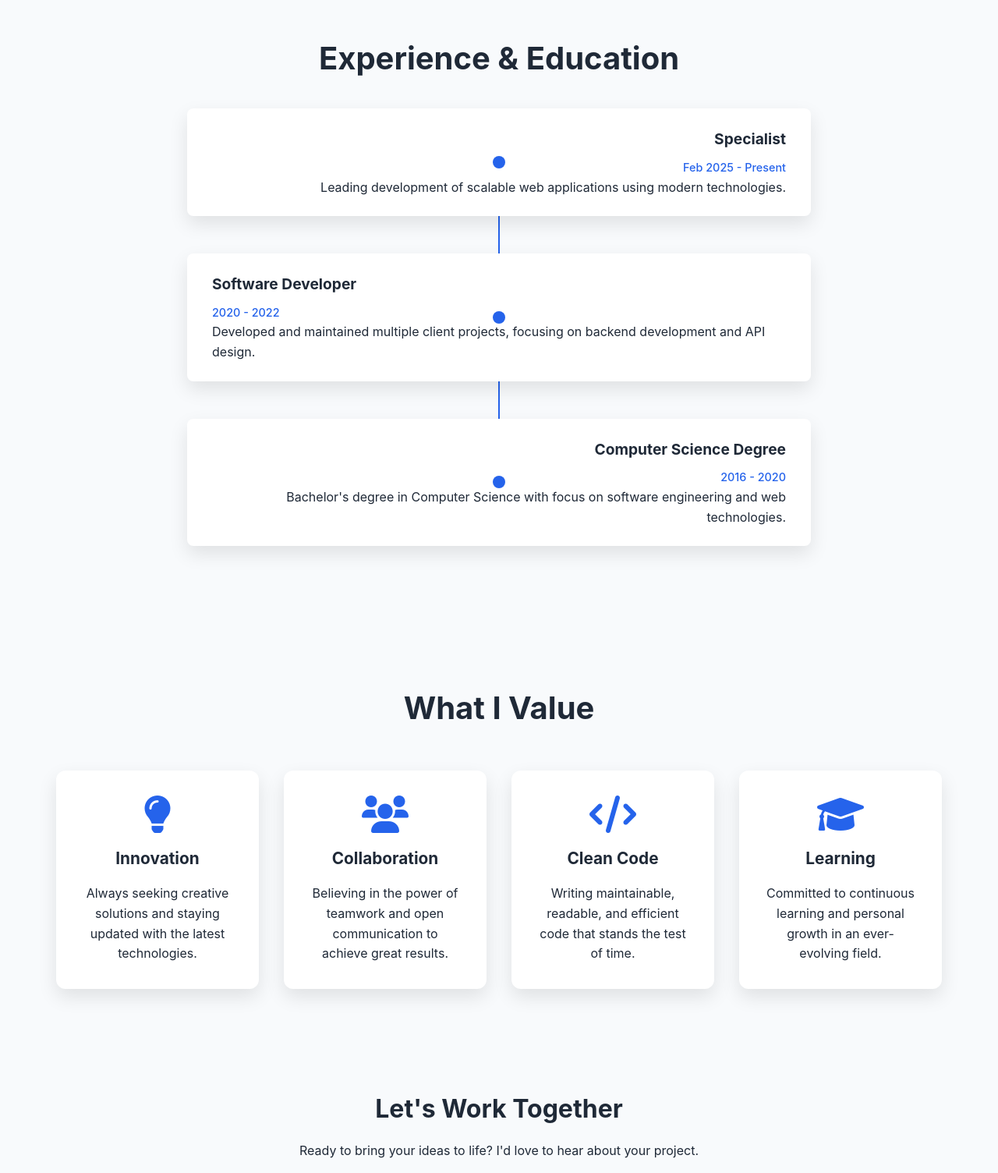
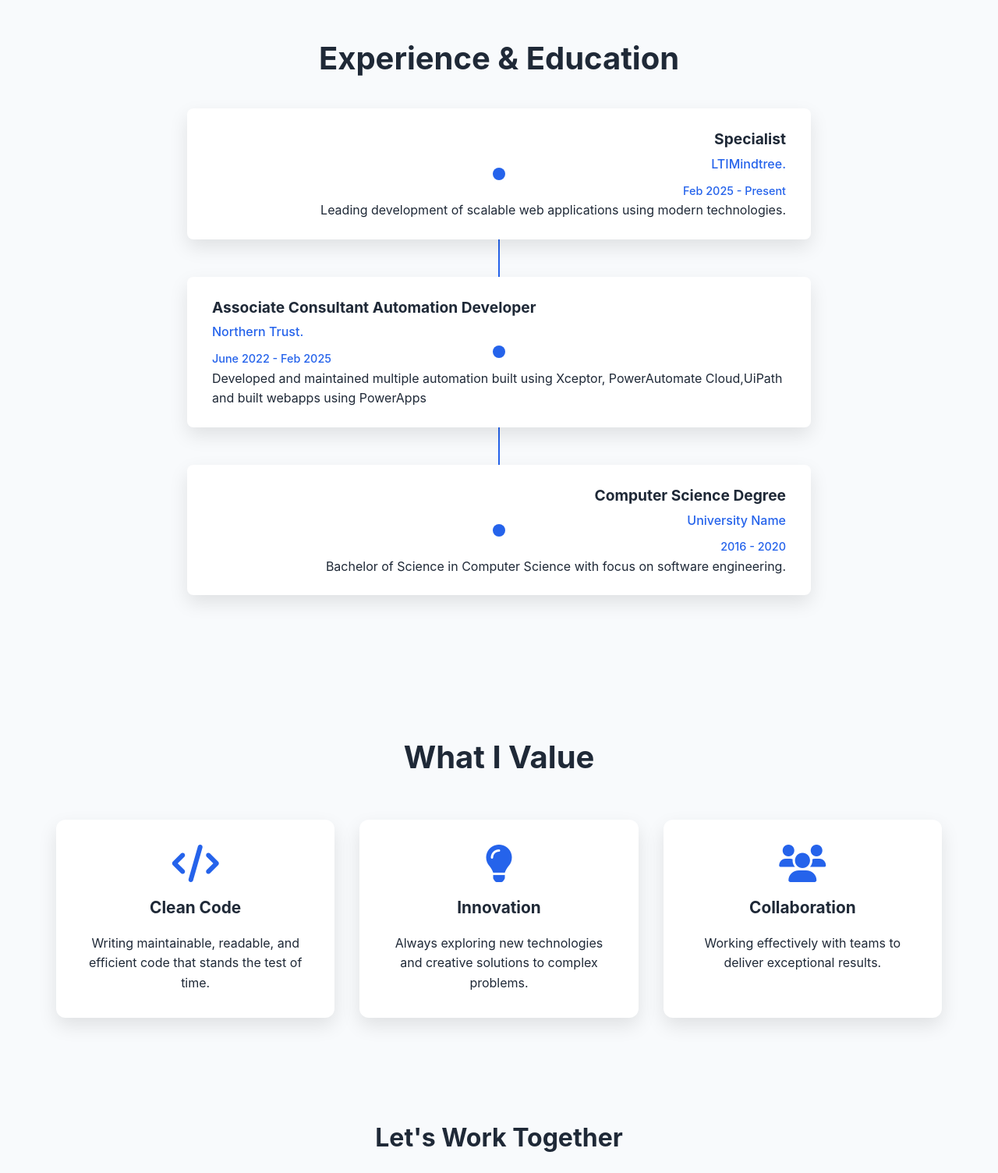
Before and after one commit to pritish27/flaskApp, a Flask app: page /about in a window 1280 px wide. Shown: the part 471-1975 px from the top of the page at 78% size. Run offline with Flask 3, Linux system fonts and the light colour scheme.

Commit message:
Assistant checkpoint: Made experience timeline and values dynamic
Assistant generated file changes:
- templates/about.html: Make experience timeline dynamic, Make values section dynamic, Add styling for company name

---

User prompt:

update about.html to dynamically display the experience values from the route. I have extracted and created the info.py file to store the dictionary values. I can update these values and it should dynamically extend the timeline on about.html tempalte

Replit-Commit-Author: Assistant
Replit-Commit-Session-Id: 005f07b1-f187-4e6b-9f6e-d2c73b856ba2

```diff
--- a/templates/about.html
+++ b/templates/about.html
@@ -33,30 +33,17 @@
     <div class="container">
         <h2 class="section-title">Experience & Education</h2>
         <div class="timeline">
+            {% for exp in experience %}
             <div class="timeline-item">
                 <div class="timeline-marker"></div>
                 <div class="timeline-content">
-                    <h3>{{experience[0].title}}</h3>
-                    <span class="timeline-period">{{experience[0].period}}</span>
-                    <p>{{experience[0].description}}</p>
+                    <h3>{{ exp.title }}</h3>
+                    <h4>{{ exp.company }}</h4>
+                    <span class="timeline-period">{{ exp.period }}</span>
+                    <p>{{ exp.description }}</p>
                 </div>
             </div>
-            <div class="timeline-item">
-                <div class="timeline-marker"></div>
-                <div class="timeline-content">
-                    <h3>Software Developer</h3>
-                    <span class="timeline-period">2020 - 2022</span>
-                    <p>Developed and maintained multiple client projects, focusing on backend development and API design.</p>
-                </div>
-            </div>
-            <div class="timeline-item">
-                <div class="timeline-marker"></div>
-                <div class="timeline-content">
-                    <h3>Computer Science Degree</h3>
-                    <span class="timeline-period">2016 - 2020</span>
-                    <p>Bachelor's degree in Computer Science with focus on software engineering and web technologies.</p>
-                </div>
-            </div>
+            {% endfor %}
         </div>
     </div>
 </section>
@@ -65,26 +52,13 @@
     <div class="container">
         <h2 class="section-title">What I Value</h2>
         <div class="values-grid">
+            {% for value in values %}
             <div class="value-card">
-                <i class="fas fa-lightbulb"></i>
-                <h3>Innovation</h3>
-                <p>Always seeking creative solutions and staying updated with the latest technologies.</p>
+                <i class="{{ value.icon }}"></i>
+                <h3>{{ value.title }}</h3>
+                <p>{{ value.description }}</p>
             </div>
-            <div class="value-card">
-                <i class="fas fa-users"></i>
-                <h3>Collaboration</h3>
-                <p>Believing in the power of teamwork and open communication to achieve great results.</p>
-            </div>
-            <div class="value-card">
-                <i class="fas fa-code"></i>
-                <h3>Clean Code</h3>
-                <p>Writing maintainable, readable, and efficient code that stands the test of time.</p>
-            </div>
-            <div class="value-card">
-                <i class="fas fa-graduation-cap"></i>
-                <h3>Learning</h3>
-                <p>Committed to continuous learning and personal growth in an ever-evolving field.</p>
-            </div>
+            {% endfor %}
         </div>
     </div>
 </section>
@@ -204,8 +178,15 @@
 
     .timeline-content h3 {
         font-size: 1.2rem;
+        margin-bottom: 0.25rem;
+        color: var(--text-dark);
+    }
+
+    .timeline-content h4 {
+        font-size: 1rem;
         margin-bottom: 0.5rem;
-        color: var(--text-dark);
+        color: var(--primary-color);
+        font-weight: 500;
     }
 
     .timeline-period {
```
